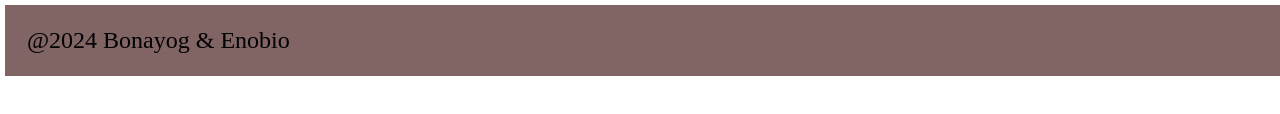
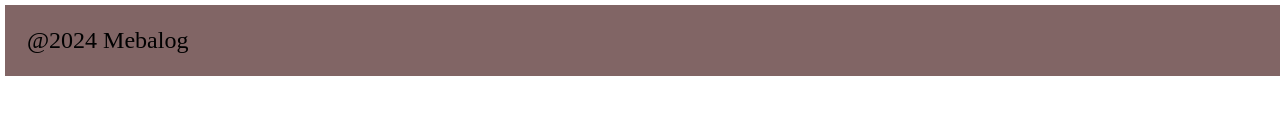
Before and after one commit to Mebalog/Balog.CCS-B2, a plain HTML site: page index.html in a window 1280 px wide. Shown: the part 628-742 px from the top of the page. Drawn offline with Linux system fonts and the light colour scheme.

Commit message:
Update index.html

```diff
--- a/index.html
+++ b/index.html
@@ -35,7 +35,7 @@
                 <div class="ads">Ads</div>
                 <div class="otherStuffs">Other Stuffs</div>
             </div>
-            <footer>@2024 Bonayog & Enobio</footer>
+            <footer>@2024 Mebalog</footer>
         </main>
     </div>
 </body>
```
